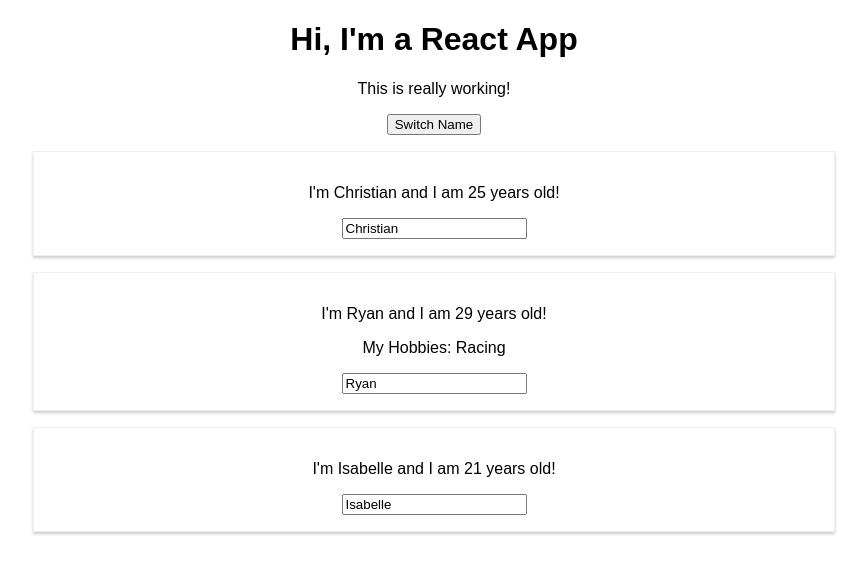
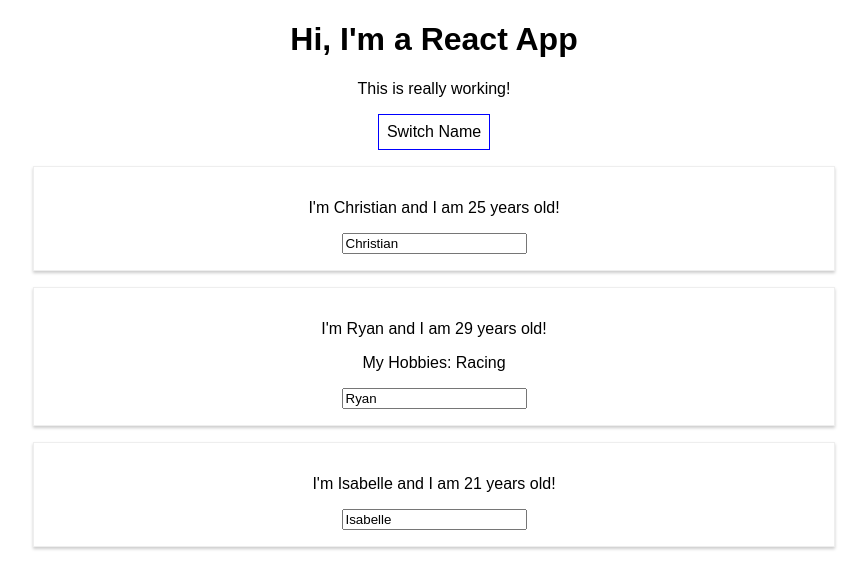
Before and after one commit to ryanmoradasviajedor/react-complete-guide, a React (Create React App) app: page / in a window 1280 px wide. Shown: the top 588 px of the page, without its empty margins (206-1073 px from the left). Built offline with nearby package versions, Linux system fonts and the light colour scheme.

Commit message:
Lecture 49: Working with Inline Styles

```diff
--- a/src/App.js
+++ b/src/App.js
@@ -35,11 +35,21 @@
   }
 
   render() {
+    const style = {
+      backgroundColor: 'white',
+      font: 'inherit',
+      border: '1px solid blue',
+      padding: '8px',
+      cursor: 'pointer'
+    }
+
     return (
       <div className="App">
         <h1>Hi, I'm a React App</h1>
         <p>This is really working!</p>
-        <button onClick={() => this.switchNameHandler('Christian Baral')}>Switch Name</button>
+        <button
+        style={style}
+          onClick={() => this.switchNameHandler('Christian Baral')}>Switch Name</button>
         <Person
           name={this.state.persons[0].name}
           age={this.state.persons[0].age} />
```
